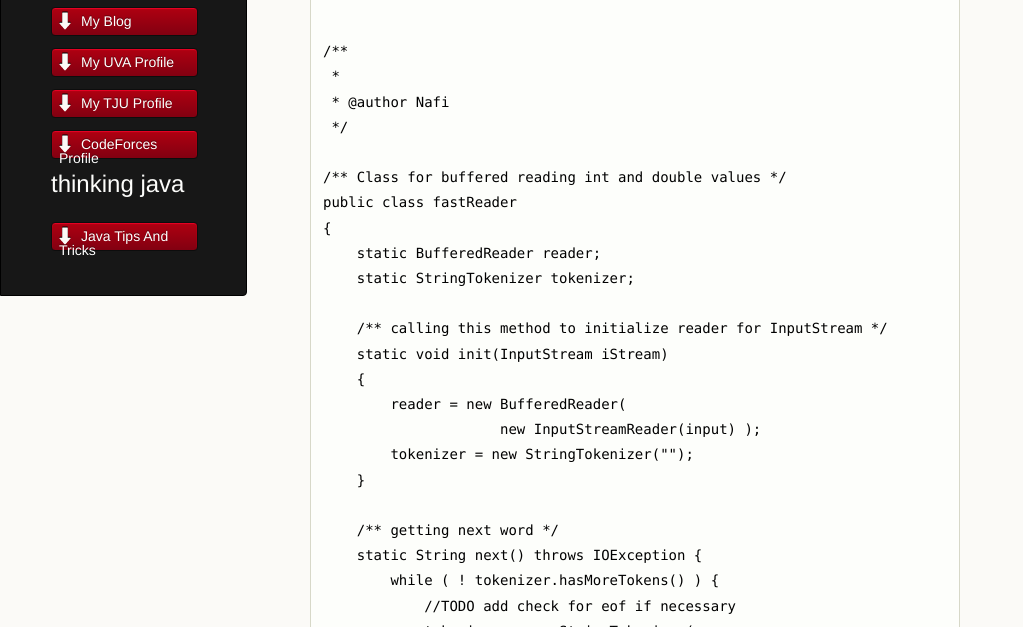
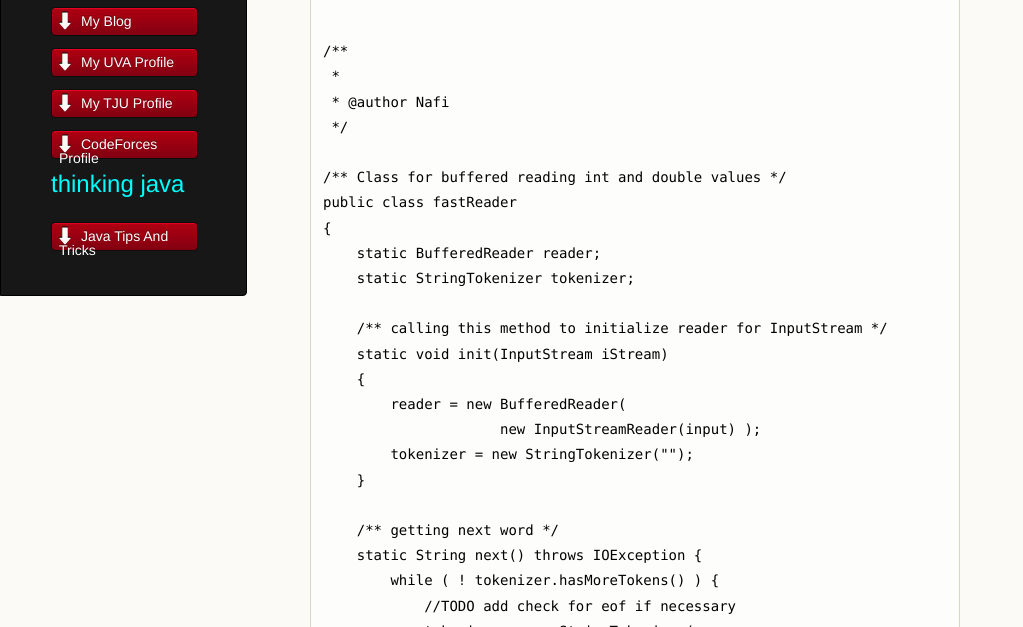
Before and after one commit to NafiCS12/My-WebPage, a plain HTML site: page index.html in a window 1280 px wide. Shown: the part 173-800 px from the top of the page, without its empty margins (0-1023 px from the left). Drawn offline with Linux system fonts and the light colour scheme.

Commit message:
Update index.html

```diff
--- a/index.html
+++ b/index.html
@@ -30,7 +30,7 @@
 
 
 
-        <p><font size="5">thinking java</font> </p>
+        <p><font size="5" color="#00ffff">thinking java</font> </p>
           <li class="download"><a class="buttons" href="http://thenafi36.wordpress.com/">Java Tips And Tricks</a></li>
  </ul>
 
```
